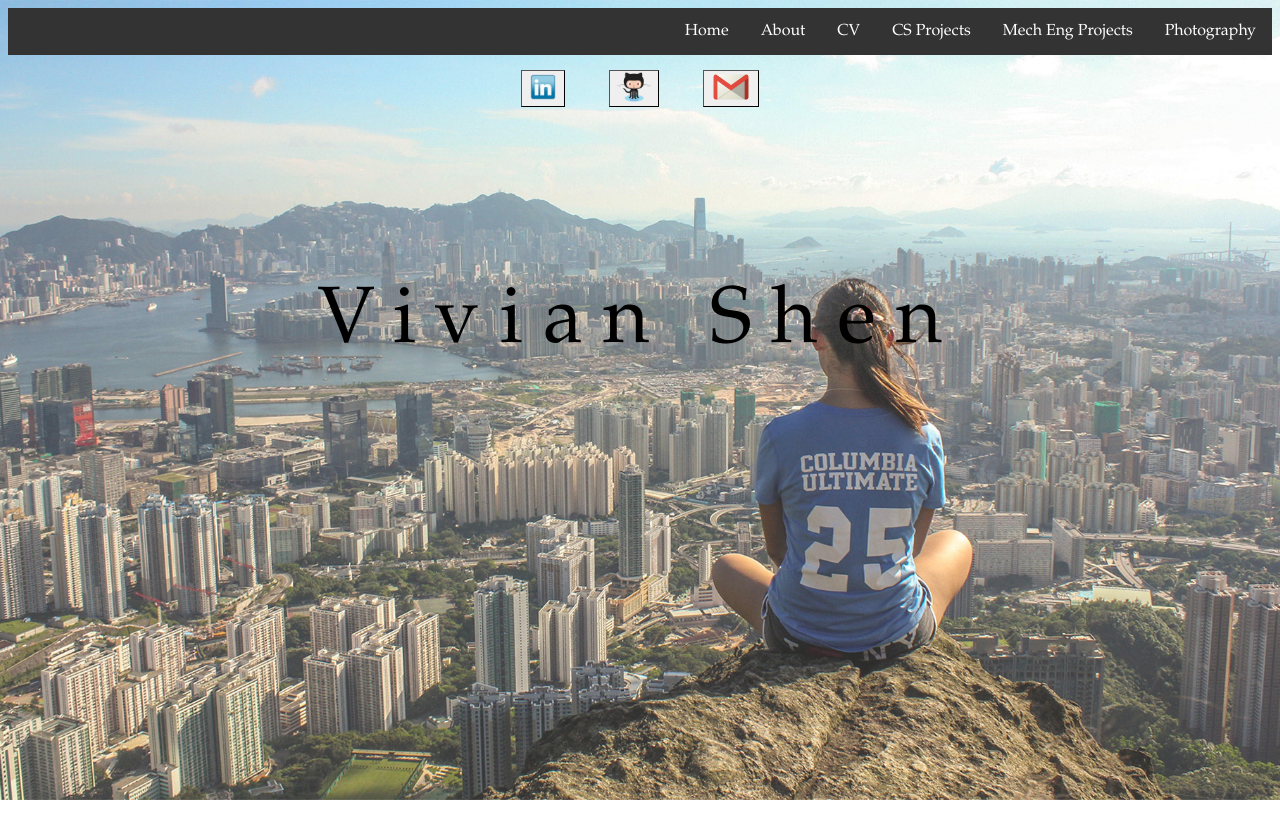
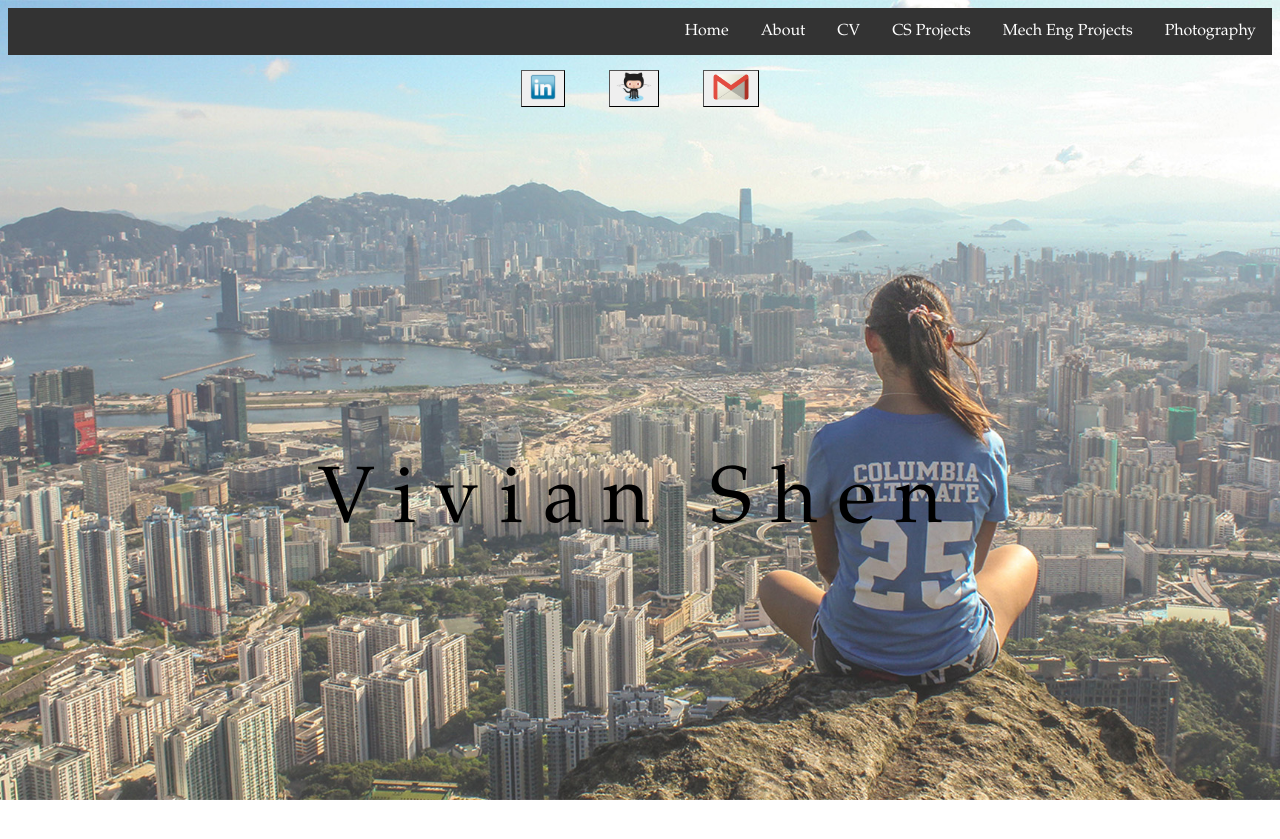
Before and after one commit to Vivikyung/vivikyung.github.io, a Jekyll site: the page built from index.html, in a window 1280 px wide. Shown: the top 839 px of the page. Built offline with Jekyll 4.4.1, drawn with Linux system fonts in a browser that asks for light colours; nearby versions of some CDN libraries.

Commit message:
alignment image
one last go (is what i said last time)

```diff
--- a/css/main.css
+++ b/css/main.css
@@ -28,7 +28,7 @@ li a {
 /* to center things */
 .centered {
   position: fixed;
-  top: 30%;
+  top: 50%;
   left: 50%;
   /* bring your own prefixes */
   transform: translate(-50%, -50%);
@@ -55,7 +55,7 @@ strong {
 /* alignment of the small buttons */
 #align {
 	text-align: center;
-	margin-bottom:2%;
+	margin-bottom:47%;
 }
 
 #align button{
```
Also changed, not shown: images/kowloon_peak.jpg.
